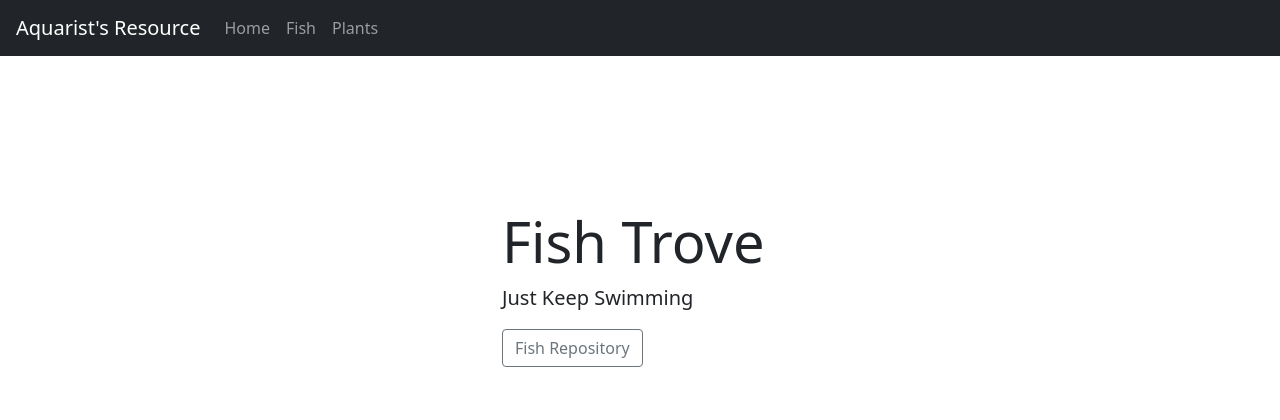
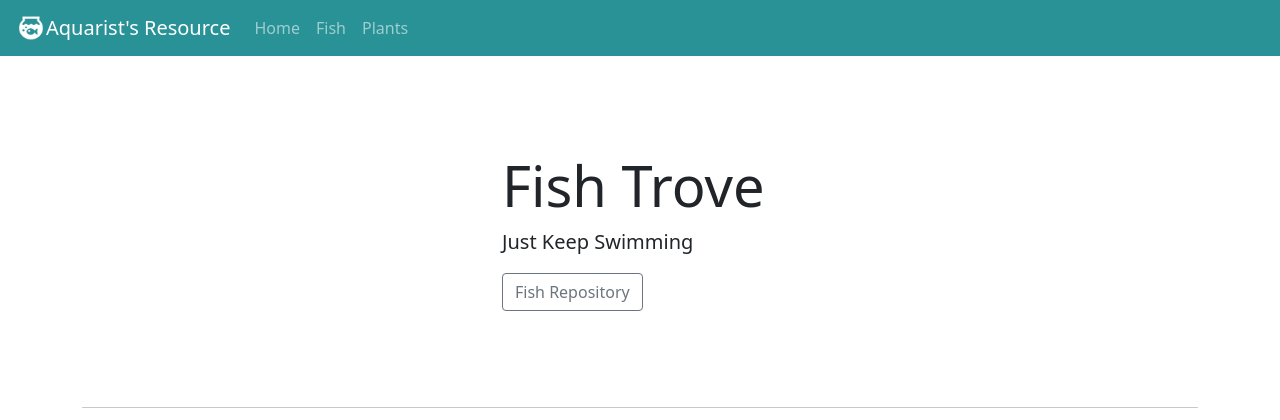
Before and after one commit to Code-Institute-Submissions/Malrhis-project3, a Flask app: page / in a window 1280 px wide. Shown: the top 420 px of the page. Run offline with Flask 2, Linux system fonts and the light colour scheme; some libraries are stand-ins or nearby versions.

Commit message:
fix navbar logo

```diff
--- a/aquarist/static/style.css
+++ b/aquarist/static/style.css
@@ -1,5 +1,5 @@
 .navbar {
-  background-color: #30C47E;
+  background-color:#289296;
 }
 
 .push-navbar-down {
--- a/aquarist/templates/base.template.html
+++ b/aquarist/templates/base.template.html
@@ -21,8 +21,8 @@
 </head>
 
 <body>
-    <nav class="navbar navbar-expand-lg navbar-dark bg-dark px-3">
-        <a class="navbar-brand" href="{{url_for('index')}}">Aquarist's Resource</a>
+    <nav class="navbar navbar-expand-lg navbar-dark fixed-top px-3">
+        <a class="navbar-brand" href="{{url_for('index')}}"><img src="{{url_for('static',filename='logo.png')}}" width="30" height="30" class="d-inline-block align-top" alt="">Aquarist's Resource</a>
         <button class="navbar-toggler" type="button" data-toggle="collapse" data-target="#navbarNav"
             aria-controls="navbarNav" aria-expanded="false" aria-label="Toggle navigation">
             <span class="navbar-toggler-icon"></span>
```
Also changed, not shown: aquarist/static/logo.png (added), aquarist/static/logo1.png (added).
